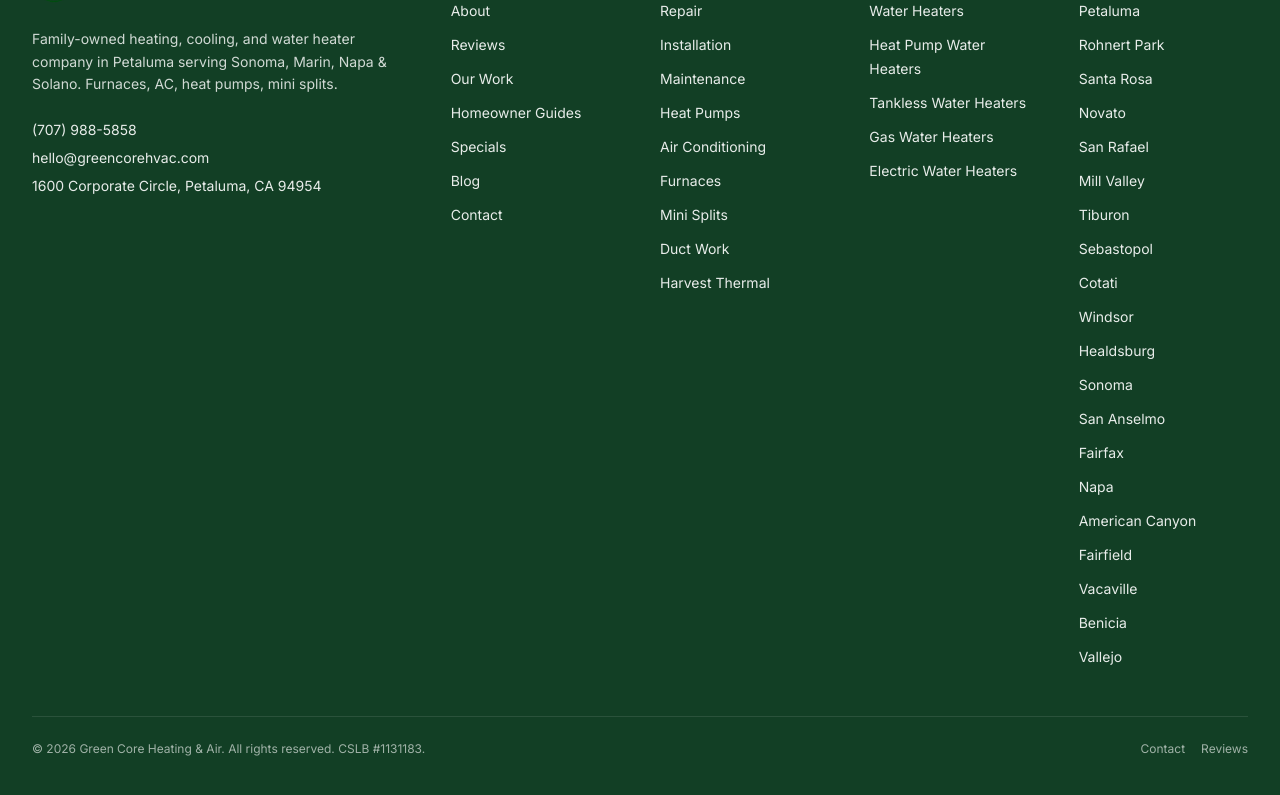
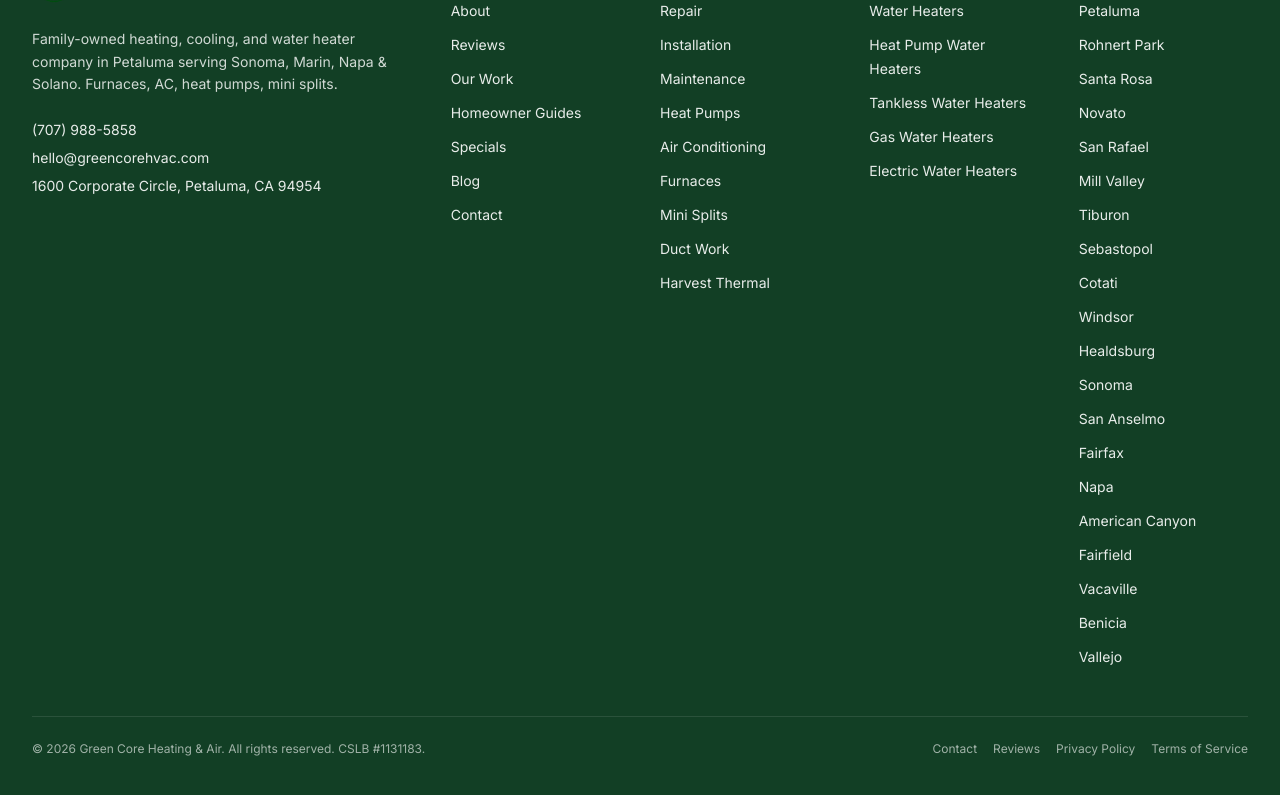
Before and after one commit to hello2greencore-netizen/greecoreproject, a Next.js app: page /instant-estimate in a window 1280 px wide. Shown: the part 2664-3459 px from the top of the page. Built offline with nearby package versions, Linux system fonts and the light colour scheme; a web font is replaced by a local one.

Commit message:
Footer: add Privacy Policy and Terms of Service links

```diff
--- a/src/components/layout/Footer.tsx
+++ b/src/components/layout/Footer.tsx
@@ -73,12 +73,18 @@ export function Footer() {
             © {new Date().getFullYear()} {siteConfig.name}. All rights
             reserved. {siteConfig.license}.
           </p>
-          <div className="flex gap-4">
+          <div className="flex flex-wrap gap-x-4 gap-y-2">
             <Link href="/contact" className="hover:text-white">
               Contact
             </Link>
             <Link href="/testimonials" className="hover:text-white">
               Reviews
+            </Link>
+            <Link href="/privacy-policy" className="hover:text-white">
+              Privacy Policy
+            </Link>
+            <Link href="/terms-of-service" className="hover:text-white">
+              Terms of Service
             </Link>
           </div>
         </div>
```
